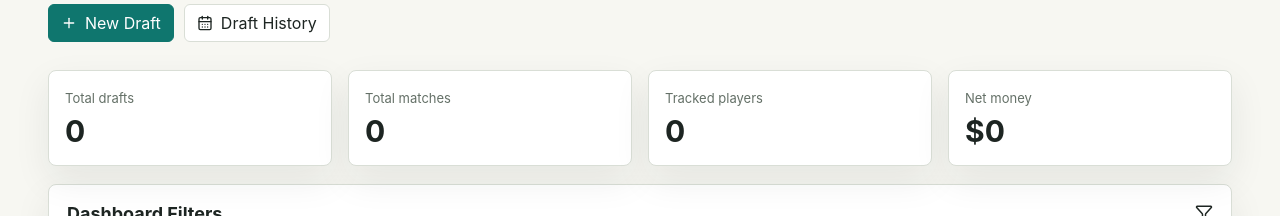
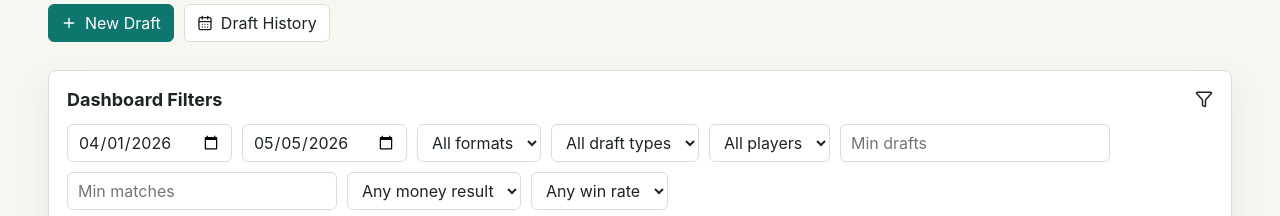
Before and after one commit to quantumfold/cube-ledger, a Next.js app: page / in a window 1280 px wide. Shown: the part 358-574 px from the top of the page. Built offline with nearby package versions, Linux system fonts and the light colour scheme; no server answers; the database is empty.

Commit message:
Remove dashboard KPI cards

```diff
--- a/app/page.tsx
+++ b/app/page.tsx
@@ -11,8 +11,6 @@ export const dynamic = "force-dynamic";
 export default async function DashboardPage() {
   const [players, drafts] = await Promise.all([getPlayers(), getDrafts()]);
   const stats = playerStats(players, drafts).sort((a, b) => b.winRate - a.winRate || b.totalMoneyCents - a.totalMoneyCents);
-  const totalMatches = drafts.reduce((sum, draft) => sum + draft.matches.length, 0);
-  const totalMoney = stats.reduce((sum, row) => sum + row.totalMoneyCents, 0);
   const achievementRows = achievements(stats, drafts);
   const { winRateSeries, moneySeries } = playerTrendSeries(players, drafts);
 
@@ -27,13 +25,6 @@ export default async function DashboardPage() {
             <Link className="button" href="/drafts"><CalendarDays size={16} /> Draft History</Link>
           </div>
         </div>
-      </section>
-
-      <section className="grid kpis">
-        <div className="panel kpi"><span>Total drafts</span><strong>{drafts.length}</strong></div>
-        <div className="panel kpi"><span>Total matches</span><strong>{totalMatches}</strong></div>
-        <div className="panel kpi"><span>Tracked players</span><strong>{players.length}</strong></div>
-        <div className="panel kpi"><span>Net money</span><strong>{money(totalMoney)}</strong></div>
       </section>
 
       <section className="panel panel-pad" style={{ marginTop: 18 }}>
```
